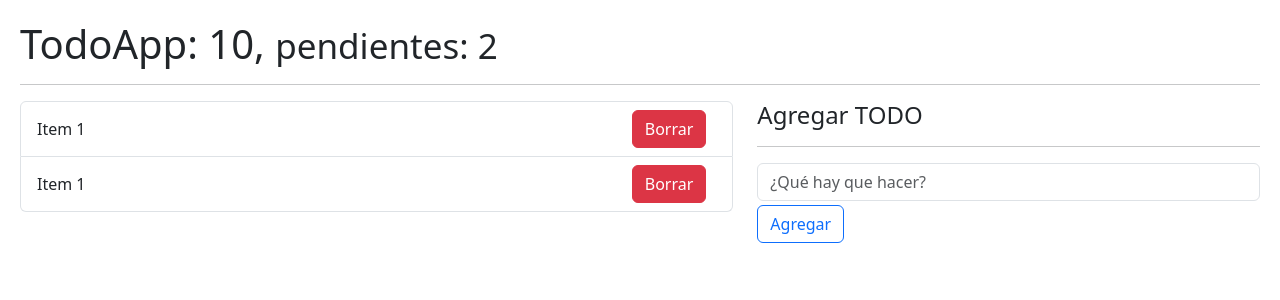
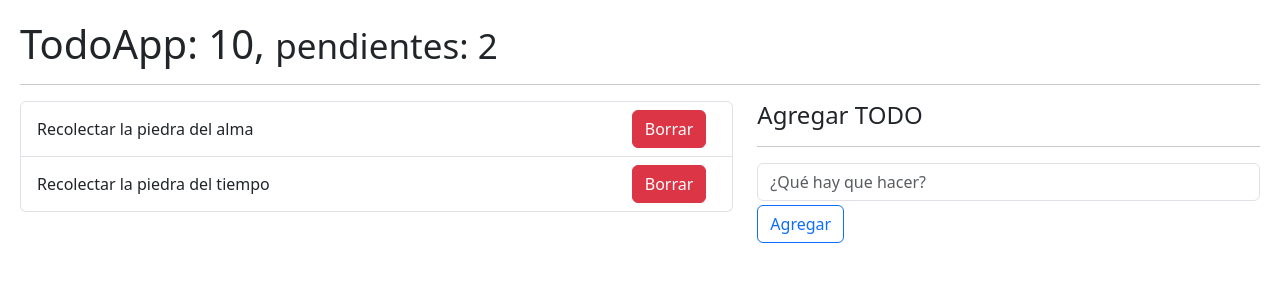
Before and after one commit to quintupil/react-cero-a-expert, a React (Vite) app in the folder 05-hook-app/: page / in a window 1280 px wide. Shown: the top 300 px of the page. Built offline with nearby package versions, Linux system fonts and the light colour scheme.

Commit message:
146. Resolución de la tarea - TodoApp

```diff
--- /dev/null
+++ b/05-hook-app/src/08-useReducer/TodoAdd.jsx
@@ -0,0 +1,40 @@
+import React from "react";
+import { useForm } from "../hooks/useForm";
+
+export const TodoAdd = ({onNewTodo}) => {
+
+  const {description, onInputChange, onResetForm} = useForm({
+    description: '',
+  });
+
+  const onFormSubmit = (event) => {
+    event.preventDefault();
+
+    if (description.trim().length <= 1) return;
+
+    const newTodo = {
+      id: new Date().getTime(),
+      description: description,
+      done: false,
+    };
+
+    onNewTodo(newTodo); // Call the parent function to add the todo
+    onResetForm(); // Reset the form after adding the todo
+  }
+
+  return (
+    <form onSubmit={ onFormSubmit }>
+      <input
+        type="text"
+        placeholder="¿Qué hay que hacer?"
+        className="form-control"
+        name="description"
+        value={description}
+        onChange={onInputChange}
+      />
+      <button className="btn btn-outline-primary mt-1 btn-block" type="submit">
+        Agregar
+      </button>
+    </form>
+  );
+};
--- a/05-hook-app/src/08-useReducer/TodoApp.jsx
+++ b/05-hook-app/src/08-useReducer/TodoApp.jsx
@@ -1,5 +1,7 @@
 import { useReducer } from "react";
 import { todoReducer } from "./todoReducer";
+import { TodoList } from "./TodoList";
+import { TodoAdd } from "./TodoAdd";
 
 const initialState = [
     {
@@ -17,44 +19,26 @@
 export const TodoApp = () => {
 
   const [todos, dispatch] =  useReducer(todoReducer, initialState)
+
+  const handleNewTodo = (todo) => {
+    console.log({ todo });
+  }
+
   return (
     <>
       <h1>TodoApp: 10, <small>pendientes: 2</small></h1>
       <hr />
         <div className="row">
+
             <div className="col-7">
-                <ul className="list-group">
-                    {
-                        todos.map(todo => (
-                            <li key={todo.id} className="list-group-item d-flex justify-content-between">
-                                <span className="align-self-center">Item 1</span>
-                                <button className="btn btn-danger">
-                                    Borrar
-                                </button>
-                            </li>
-                        ))
-                    }
-
-                </ul>
+                <TodoList todos={todos}></TodoList>
             </div>
 
             <div className="col-5">
                 <h4>Agregar TODO</h4>
                 <hr />
-
-                <form>
-                    <input
-                        type="text"
-                        placeholder="¿Qué hay que hacer?"
-                        className="form-control"
-                    />
-                    <button
-                        className="btn btn-outline-primary mt-1 btn-block"
-                        type="submit"
-                    >
-                        Agregar
-                    </button>
-                </form>
+                {/** {id: new Date()..., description: '', done: false}*/}
+                <TodoAdd  onNewTodo={ handleNewTodo }/>
             </div>
         </div>
     </>
--- /dev/null
+++ b/05-hook-app/src/08-useReducer/TodoItem.jsx
@@ -0,0 +1,15 @@
+import React from "react";
+
+export const TodoItem = ({todo}) => {
+
+  return (
+    <>
+      <li
+        className="list-group-item d-flex justify-content-between"
+      >
+        <span className="align-self-center">{todo.description}</span>
+        <button className="btn btn-danger">Borrar</button>
+      </li>
+    </>
+  );
+};
--- /dev/null
+++ b/05-hook-app/src/08-useReducer/TodoList.jsx
@@ -0,0 +1,15 @@
+import { TodoItem } from "./TodoItem";
+
+export const TodoList = ({todos=[]}) => {
+  return (
+    <>
+      {/** TodoList */}
+      <ul className="list-group">
+        {todos.map((todo) => (
+          <TodoItem key={todo.id} todo={todo}></TodoItem>
+        ))}
+      </ul>
+      {/** FIN TodoList */}
+    </>
+  );
+};
--- a/05-hook-app/src/08-useReducer/index.js
+++ b/05-hook-app/src/08-useReducer/index.js
@@ -1,2 +1,4 @@
 export * from './TodoApp';
 export * from './intro-reducer';
+export * from './TodoList';
+export * from './TodoItem';
```
